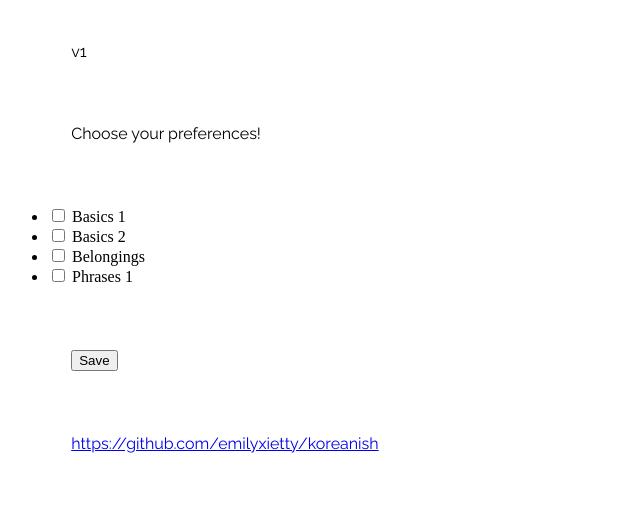
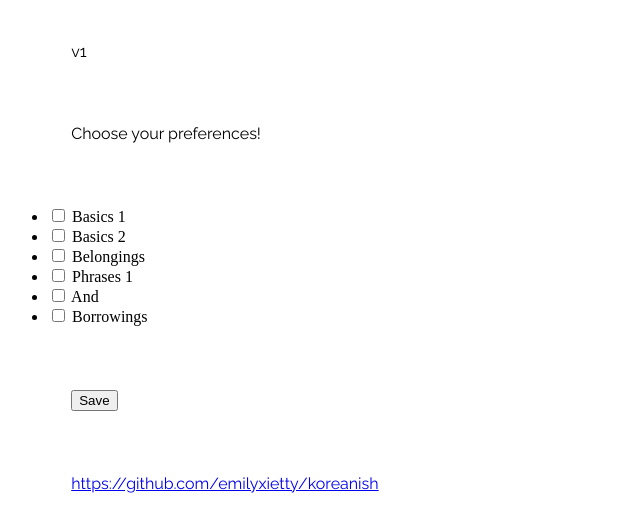
Before and after one commit to emilyxietty/koreanish, a browser extension: page koreanish/index.html in a window 1280 px wide. Shown: the part 68-600 px from the top of the page, without its empty margins (0-640 px from the left). Drawn offline with Linux system fonts and the light colour scheme.

Commit message:
Level 5 + 6

```diff
--- a/koreanish/index.html
+++ b/koreanish/index.html
@@ -46,6 +46,18 @@ p{
 		  Phrases 1
 		</label>
 	</li>
+	<li>
+		<label>
+		  <input type="checkbox" id="lvl5">
+		  And
+		</label>
+	</li>
+	<li>
+		<label>
+		  <input type="checkbox" id="lvl6">
+		  Borrowings
+		</label>
+	</li>
 </ul>
 
 <p><div id="status"></div>
```
